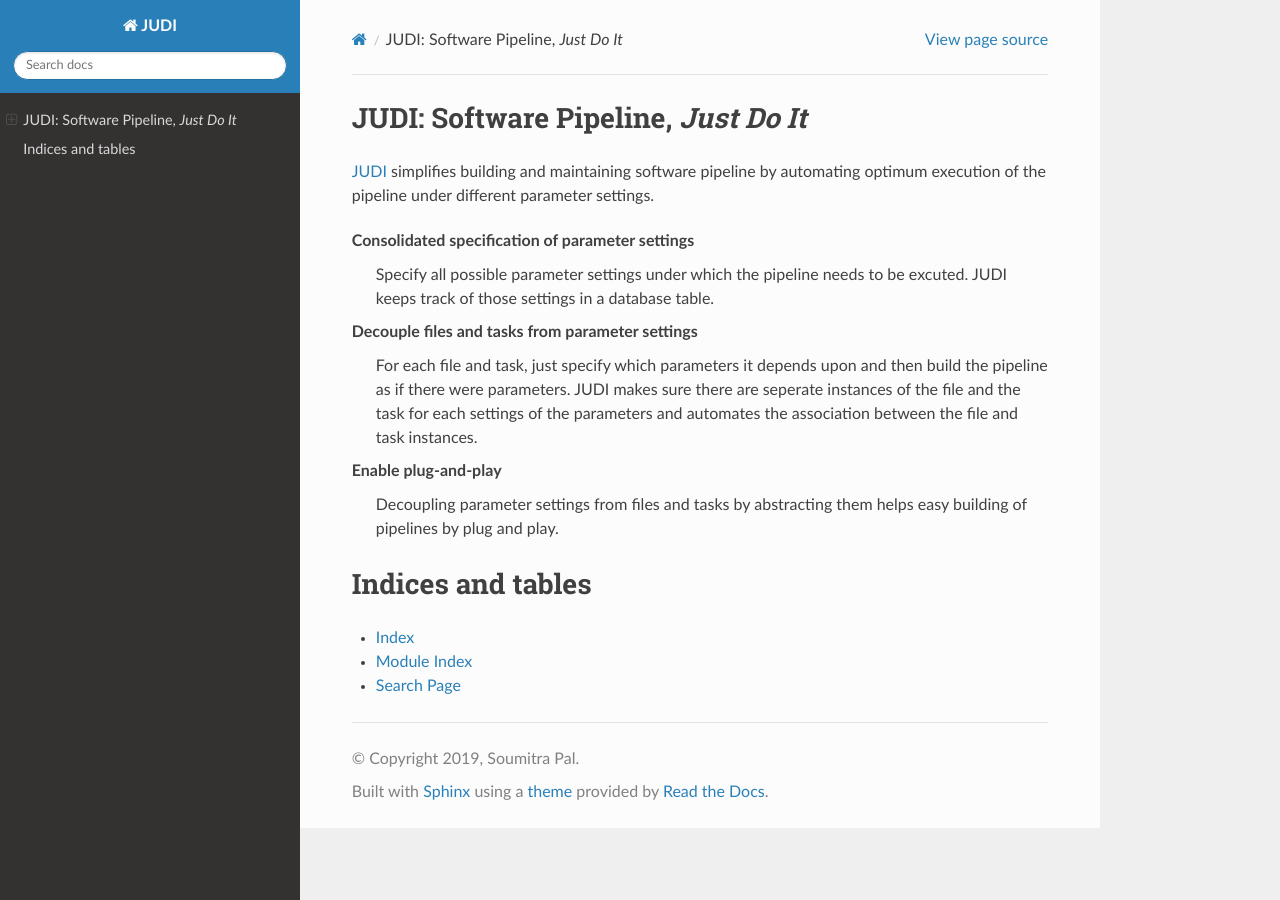
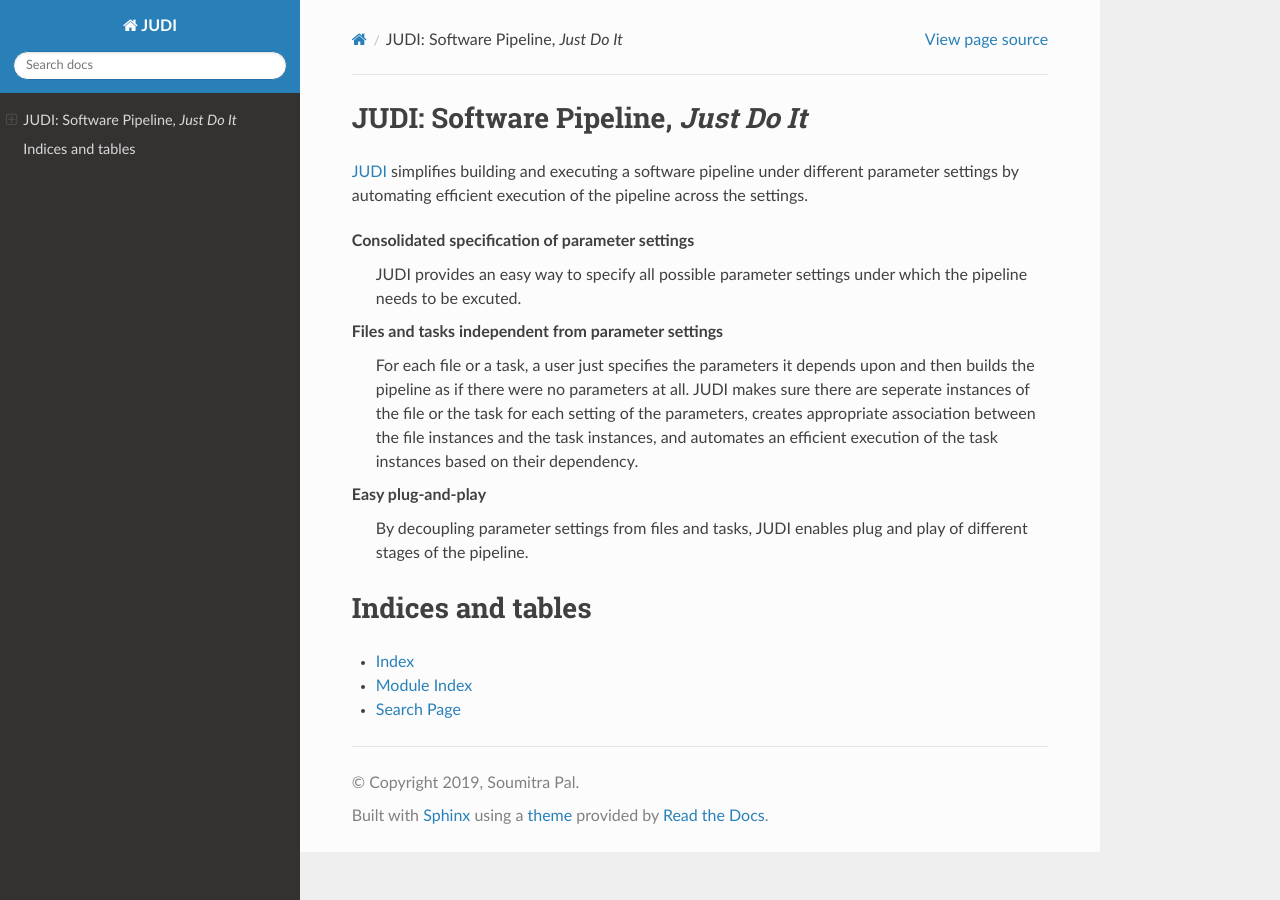
Before and after one commit to ncbi/JUDI, a Sphinx documentation site: the page built from docs/source/index.rst, in a window 1280 px wide. Built offline with Sphinx 7.4.7 and the Read the Docs theme 2.0.0, drawn with Linux system fonts in a browser that asks for light colours; pages that are not in the unit, such as notebooks, are missing from menus.

Commit message:
Update index.rst

```diff
--- a/docs/source/index.rst
+++ b/docs/source/index.rst
@@ -10,25 +10,25 @@
    :description lang=en: Automate building, and rebuilding software pipelines under different parameter settings.
 
 
-`JUDI`_ simplifies building and maintaining software pipeline
-by automating optimum execution of the pipeline under different
-parameter settings.
+`JUDI`_ simplifies building and executing a software pipeline
+under different parameter settings by automating efficient execution
+of the pipeline across the settings.
 
 Consolidated specification of parameter settings
-    Specify all possible parameter settings under which the
-    pipeline needs to be excuted. JUDI keeps track of those
-    settings in a database table.
+    JUDI provides an easy way to specify all possible parameter settings
+    under which the pipeline needs to be excuted.
 
-Decouple files and tasks from parameter settings
-    For each file and task, just specify which parameters it depends upon
-    and then build the pipeline as if there were parameters.
-    JUDI makes sure there are seperate instances of the file and the task
-    for each settings of the parameters and automates the association between
-    the file and task instances.
+Files and tasks independent from parameter settings
+    For each file or a task, a user just specifies the parameters it depends upon
+    and then builds the pipeline as if there were no parameters at all.
+    JUDI makes sure there are seperate instances of the file or the task
+    for each setting of the parameters, creates appropriate association between
+    the file instances and the task instances, and automates an efficient execution
+    of the task instances based on their dependency.
 
-Enable plug-and-play
-    Decoupling parameter settings from files and tasks by abstracting them helps
-    easy building of pipelines by plug and play.
+Easy plug-and-play
+    By decoupling parameter settings from files and tasks, JUDI enables
+    plug and play of different stages of the pipeline.
 
 .. _JUDI: http://judi.readthedocs.org/
 
```
